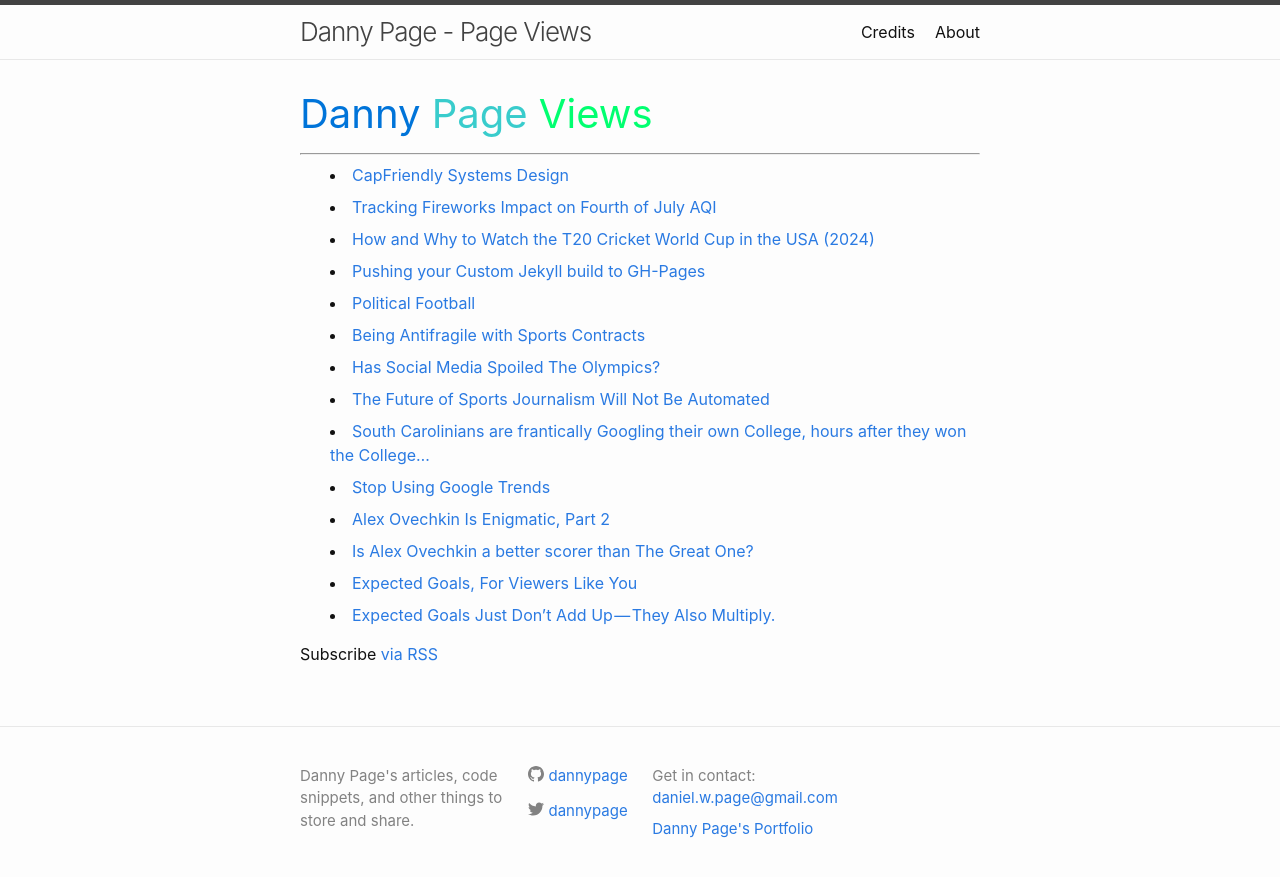
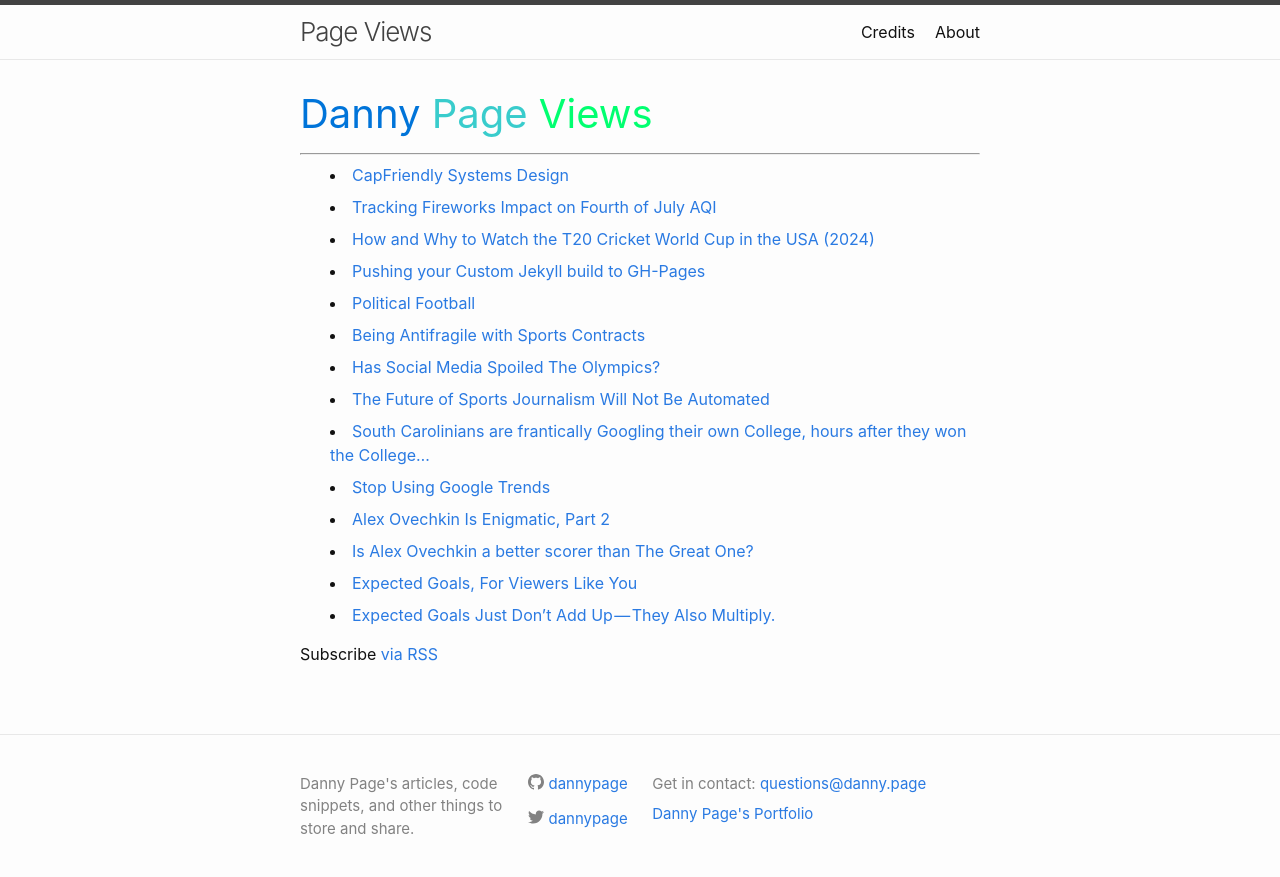
Before and after one commit to dannypage/views, a Jekyll site: the page built from index.html, in a window 1280 px wide. Shown: the top 877 px of the page. Built offline with Jekyll 4.4.1, drawn with Linux system fonts in a browser that asks for light colours.

Commit message:
Update _config.yml

```diff
--- a/_config.yml
+++ b/_config.yml
@@ -18,8 +18,8 @@
 # You can create any custom variable you would like, and they will be accessible
 # in the templates via {{ site.myvariable }}.
 
-title: Danny Page - Page Views
-email: daniel.w.page@gmail.com
+title: Page Views
+email: questions@danny.page
 description: >- # this means to ignore newlines until "baseurl:"
   Danny Page's articles, code snippets, and other things to store and share.
 baseurl: "/views" # the subpath of your site, e.g. /blog
```
